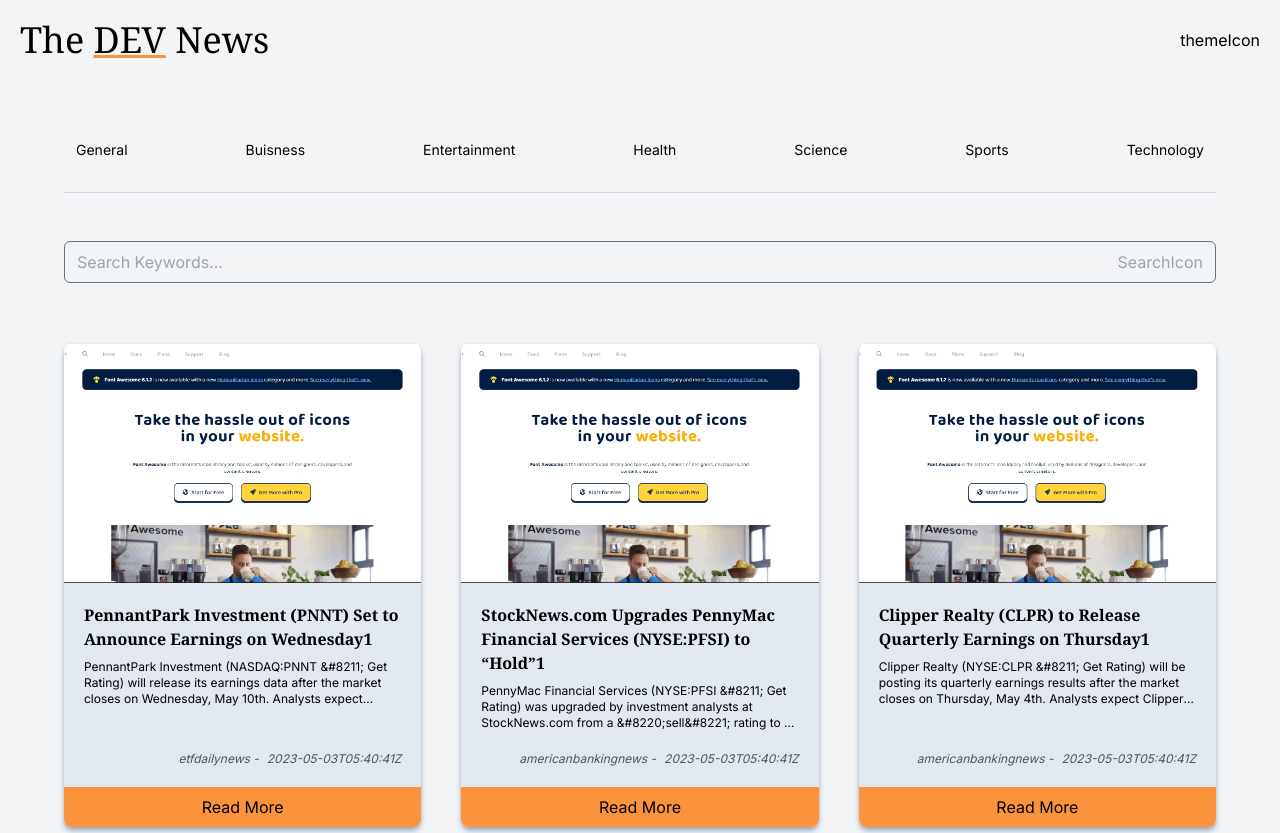
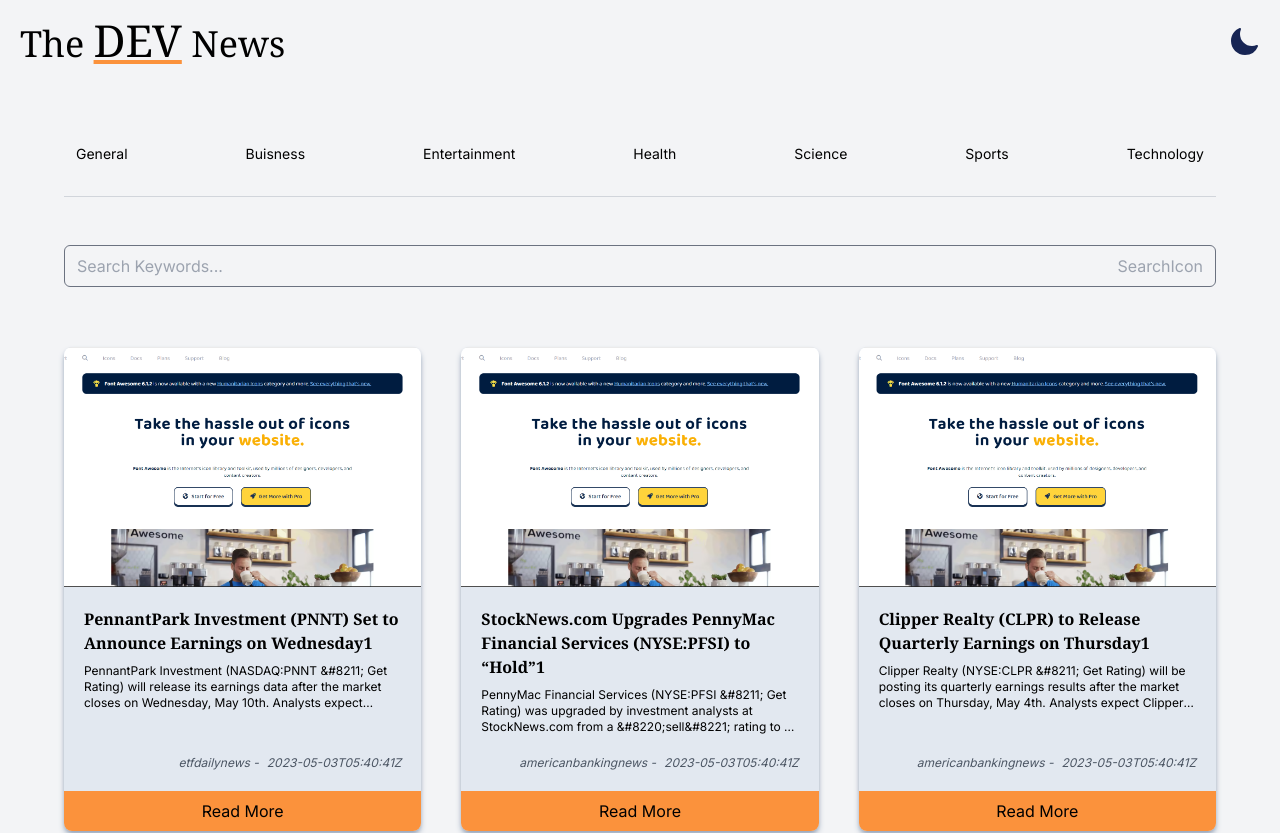
Before and after one commit to dhawal-793/Dev_News, a Next.js app: page / in a window 1280 px wide. Shown: the top 833 px of the page. Built offline with nearby package versions, Linux system fonts and the light colour scheme.

Commit message:
Added ThemeButton, updated Heading styles

```diff
--- a/components/Navbar.tsx
+++ b/components/Navbar.tsx
@@ -1,27 +1,26 @@
 import { Bars3Icon } from "@heroicons/react/24/solid"
 import Link from "next/link"
-
+import ThemeButton from "./ThemeButton"
 
 type Props = {
     handleClick: Function,
     isNavOpen: boolean
 }
 
-
 const Navbar = ({ handleClick, isNavOpen }: Props) => {
     return (
         <div className="max-w-screen-2xl mx-auto flex justify-between items-center dark:text-gray-100">
-            <Link href="/" prefetch={false} className="font-serif text-2xl sm:text-4xl flex-grow ">
-                <h1>
-                    The {" "}<span className="underline decoration-orange-400">DEV</span>{" "} News
+            <Link href="/" prefetch={false} className="font-serif  cursor-default">
+                <h1 className="cursor-pointer text-2xl sm:text-4xl">
+                    The {" "}<span className="underline decoration-orange-400 text-[2.75rem]">DEV</span>{" "} News
                 </h1>
             </Link>
             <button className="md:hidden" onClick={() => handleClick()}>
                 {!isNavOpen && <Bars3Icon className="w-6 md:w-8 h-6 sm:h-8 cursor-pointer dark:text-gray-100" />}
             </button>
-            <button className="hidden md:block">
-                themeIcon
-            </button>
+            <div className="hidden md:block">
+                <ThemeButton />
+            </div>
         </div>
     )
 }
```
